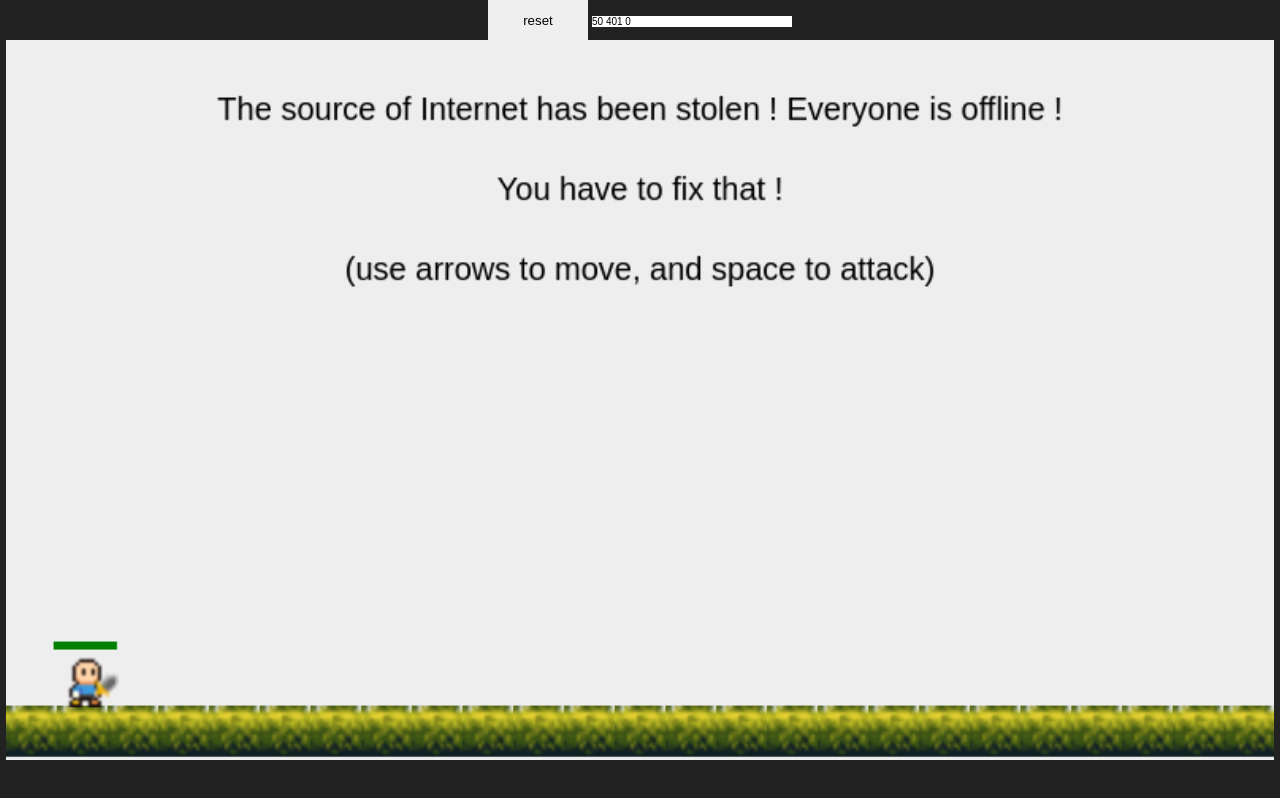
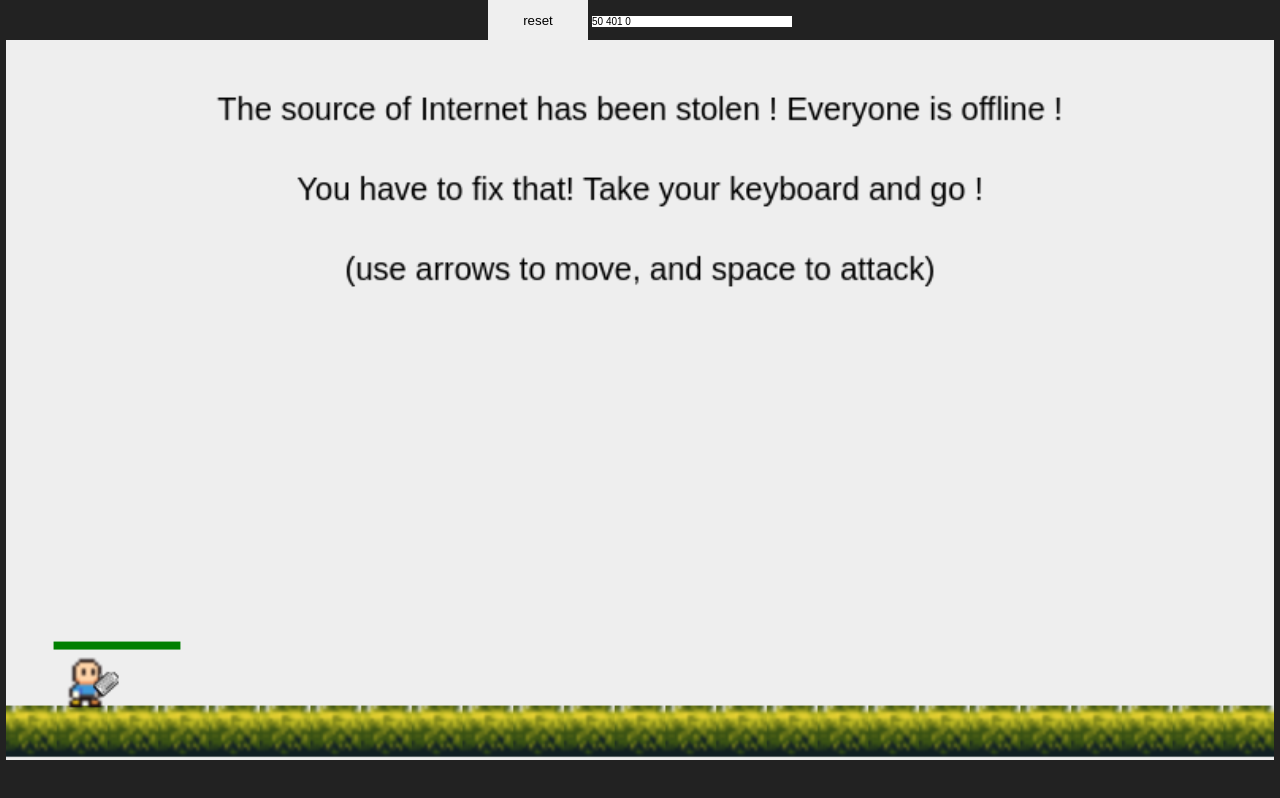
Before and after one commit to alixbrunsperger/small-game, a plain HTML site: page index.html in a window 1280 px wide. Drawn offline with Linux system fonts and the light colour scheme.

Commit message:
game is full, now need some cleaning

```diff
--- a/enemy.js
+++ b/enemy.js
@@ -362,11 +362,11 @@ isMonsterTouched = function(monster){
 };
 
 create_enemy = (enemy_x, enemy_y, type) => {
-    let sprite = '';
-    let alternate_sprite = '';
-    let hp = 0;
-    let gravity = 1;
-    let max_walk_speed = 2;
+    var sprite = '';
+    var alternate_sprite = '';
+    var hp = 0;
+    var gravity = 1;
+    var max_walk_speed = 2;
     switch(type){
         case 'basic':
             sprite = monster;
@@ -389,22 +389,21 @@ create_enemy = (enemy_x, enemy_y, type) => {
         case 'boss':
             sprite = boss;
             alternate_sprite = boss2;
-            hp=10;
+            hp=5;
             break;
     }
     return {
-        x: enemy_x, // x position of C2
-        y: enemy_y, // y position of C2
+        x: enemy_x,
+        y: enemy_y,
         sprite: sprite,
         alternate_sprite: alternate_sprite,
         current_sprite: sprite,
         type: type,
-        angle: 0, // angle in radians (0: head on top)
-        // Vectors (rotated with the ennemy)
-        right: [], // Normalized vector to the "right" (relative to the ennemy)
-        bottom: [], // and "bottom"
-        L1: [], // Position of L1 from center (C2)
-        C1: [], // etc
+        angle: 0,
+        right: [],
+        bottom: [],
+        L1: [],
+        C1: [],
         R1: [],
         L2: [],
         R2: [],
@@ -415,31 +414,26 @@ create_enemy = (enemy_x, enemy_y, type) => {
         R4: [],
         L5: [],
         R5: [],
-        // Speeds and accelerations:
-        // Constant
         max_walk_speed: max_walk_speed,
         walk_acceleration: 0.2,
         walk_idle_deceleration: -1,
         jump_speed: -14,
         gravity: gravity,
-        // Variable
         walk_speed: 0,
         fall_speed: 0,
         max_fall_speed: 6,
         hp: hp,
         current_hp: hp,
-        // State
-        freefall: type !== 'flying' // freefall
+        freefall: type !== 'flying'
     };
 }
 
 enemies = [];
 enemies[0] = [];
 enemies[1] = [create_enemy(650,401,'basic')];
-//enemies[1] = [create_enemy(200,-200,'flying'), create_enemy(100,-250,'flying'), create_enemy(150,-150,'flying'), create_enemy(50,-300,'flying')];
 enemies[2] = [create_enemy(340,370,'basic'),create_enemy(650,201,'flying')];
-enemies[3] = [create_enemy(340,370,'basic'),create_enemy(700,270,'basic')];
-enemies[4] = [create_enemy(402,370,'basic'),create_enemy(700,271,'basic')];
+enemies[3] = [create_enemy(340,370,'basic'),create_enemy(700,270,'basic'),create_enemy(650,201,'flying')];
+enemies[4] = [create_enemy(402,370,'basic'),create_enemy(700,271,'basic'),create_enemy(600,201,'flying'),create_enemy(650,251,'flying')];
 enemies[5] = [create_enemy(256,340,'basic'),create_enemy(462,370,'basic'),create_enemy(700,401,'basic')];
 enemies[6] = [create_enemy(650,401,'boss')];
 enemies[7] = [];
--- a/game.js
+++ b/game.js
@@ -8,6 +8,10 @@ var frametime = 0;
 var normal_frametime = 16;
 var frametime_coef = 0;
 var total_frames = 0;
+var up=1;
+var right=1;
+var invertUp = 1;
+var invertRight = 1;
 
 game = function(){
 
@@ -23,7 +27,9 @@ game = function(){
     //rotate_hero(zzz);
 
     // Make the hero move, walk, jump, fall...
-    move_hero();
+    if(!end){
+        move_hero();
+    }
 
     // Draw the scene
     canvas.width = canvas.width;
@@ -61,9 +67,9 @@ ctx.fillText("Hello World",10,50);
     ctx.restore();
 
     keys.attack ?
-        ctx.drawImage(dagger_sprite2 , 5, 0, 16, 16)
+        ctx.drawImage(keyboard_sprite2 , 5, 0, 16, 16)
         :
-        ctx.drawImage(dagger_sprite, 5, -6, 16, 16);
+        ctx.drawImage(keyboard_sprite, 5, -6, 16, 16);
 
     //ctx.save();
     enemies[current_map].forEach((mob) => {
@@ -132,7 +138,9 @@ ctx.fillText("Hello World",10,50);
     })*/
 
     if(hero.x > tile_w * 24){
-        change_step(true);
+        if(!(current_map === 6 && enemies[current_map].length !== 0)){
+            change_step(true);
+        }
     }
 
     if(hero.x < tile_w){
@@ -140,7 +148,18 @@ ctx.fillText("Hello World",10,50);
     }
 
     // Next frame
-    requestAnimationFrame(game);
+    if(hero.current_hp <= 0){
+        ctx.font = "20px Arial";
+        ctx.fillStyle = "red";
+        ctx.fillText("You're dead! Refresh the page to start again", 150,250);
+    } else if (end) {
+        invertUp = up == 0 || up ==300 ? -invertUp : invertUp;
+        invertRight = right == 0 || right ==20 ? -invertRight : invertRight;
+        up = up + invertUp*1;
+        right = right + invertRight*1;
+        ctx.drawImage(nyancat, (canvas.width/2 -150+ up), (canvas.height/2 -10 + right), 32, 32);
+    }
+        requestAnimationFrame(game);
 };
 
 onload = function(){
--- a/hero.js
+++ b/hero.js
@@ -127,8 +127,8 @@ var hero = {
     walk_speed: 0,
     fall_speed: 0,
     max_fall_speed: 6,
-    hp: 5,
-    current_hp: 5,
+    hp: 10,
+    current_hp: 10,
     damage: 1,
     timer_attack: 0,
     timer_hit: 0,
--- a/index.html
+++ b/index.html
@@ -23,7 +23,9 @@ input { font-size: 10px; width: 200px }
   <img class=preload src="img/ground-tile3-opti.png" id=ground_tile3>
   <img class=preload src="img/ceiling-tile-opti.png" id=ceiling_tile>
   <img class=preload src="img/dagger-flipped.png" id=dagger_sprite>
+  <img class=preload src="img/keyboard.png" id=keyboard_sprite>
   <img class=preload src="img/dagger-flipped2.png" id=dagger_sprite2>
+  <img class=preload src="img/keyboard2.png" id=keyboard_sprite2>
   <img class=preload src="img/flying.png" id=flying>
   <img class=preload src="img/flying2.png" id=flying2>
   <img class=preload src="img/monster1.png" id=monster>
@@ -32,7 +34,7 @@ input { font-size: 10px; width: 200px }
   <img class=preload src="img/tank.png" id=tank2>
   <img class=preload src="img/boss.png" id=boss>
   <img class=preload src="img/boss2.png" id=boss2>
-  <img class=preload src="img/nyan-opti.gif" id=nyancat>
+  <img class=preload src="img/nyancat.jpg" id=nyancat>
 
   <script src=canvas.js></script>
   <script src=tiles.js></script>
--- a/maps.js
+++ b/maps.js
@@ -1,7 +1,7 @@
 /* Maps */
 
 maps = [];
-
+var end = false;
 maps[0] = [
   "0000000000000000000000000",
   "0000000000000000000000000",
@@ -184,9 +184,9 @@ change_step = (isForward) => {
           hero.x = isForward ? 73 : 680;
           hero.y = isForward ? 401 : 401;
           move_hero();
+          end=true;
           break;
       case 7 :
-          // Do nothing, it's the end.
           break;
   }
 };
--- a/texts.js
+++ b/texts.js
@@ -2,11 +2,11 @@
 
 texts = [];
 
-texts[0] = ["The source of Internet has been stolen ! Everyone is offline !","You have to fix that !","(use arrows to move, and space to attack)"];
+texts[0] = ["The source of Internet has been stolen ! Everyone is offline !","You have to fix that! Take your keyboard and go !","(use arrows to move, and space to attack)"];
 texts[1] = [];
 texts[2] = [];
 texts[3] = [];
 texts[4] = [];
 texts[5] = [];
 texts[6] = [];
-texts[7] = ["You have freed the source of Internet !", "Thanks for playing :)"];
+texts[7] = ["You have freed the source of Internet: the nyancat !", "Thanks for playing :)"];
```
Also changed, not shown: img/boss-opti.gif (deleted), img/keyboard.png (added), img/keyboard2.png (added), img/nyancat.jpg (added), img/tank-opti.png (deleted).
